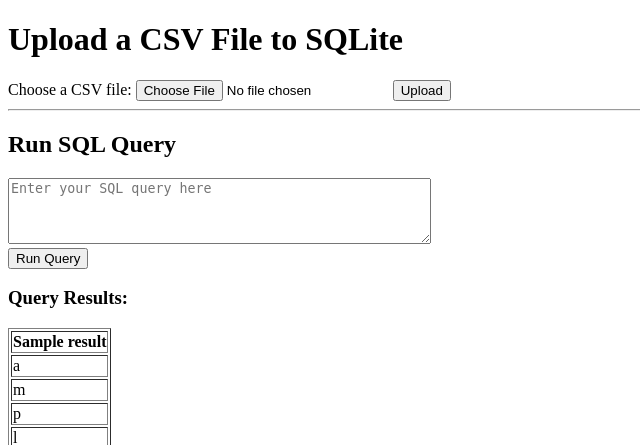
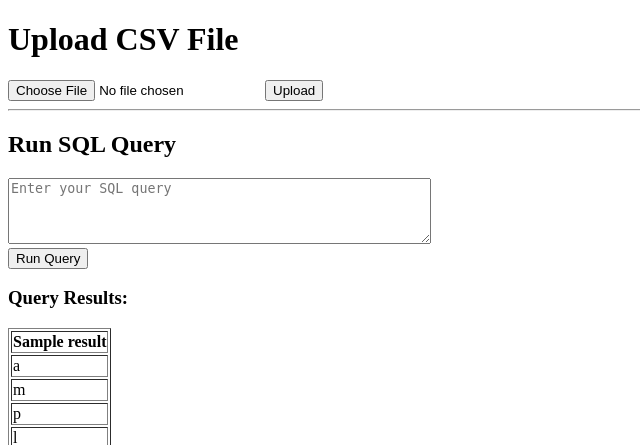
Before and after one commit to trevorpoppe/Software_Engineering_Principles, a Flask app: template AI Bookeeper/templates/index.html in a window 1280 px wide. Shown: the top 445 px of the page, without its empty margins (0-640 px from the left). Run offline with Flask 3, Linux system fonts and the light colour scheme; the template is opened without the code that fills it: most values are stand-ins (such as "Sample title", 1, 10 or a date in 2020).

Commit message:
Update index.html

```diff
--- a/AI Bookeeper/templates/index.html
+++ b/AI Bookeeper/templates/index.html
@@ -1,17 +1,12 @@
 <!DOCTYPE html>
-<html lang="en">
+<html>
 <head>
-    <meta charset="UTF-8">
-    <meta name="viewport" content="width=device-width, initial-scale=1.0">
     <title>CSV to SQLite</title>
 </head>
 <body>
-    <h1>Upload a CSV File to SQLite</h1>
-
-    <!-- Upload Form -->
+    <h1>Upload CSV File</h1>
     <form action="/upload" method="POST" enctype="multipart/form-data">
-        <label for="file">Choose a CSV file:</label>
-        <input type="file" name="file" id="file" required>
+        <input type="file" name="file" required>
         <button type="submit">Upload</button>
     </form>
 
@@ -19,17 +14,21 @@
 
     <h2>Run SQL Query</h2>
     <form action="/query" method="POST">
-        <textarea name="query" rows="4" cols="50" placeholder="Enter your SQL query here"></textarea><br>
+        <textarea name="query" rows="4" cols="50" placeholder="Enter your SQL query"></textarea><br>
         <button type="submit">Run Query</button>
     </form>
+
+    {% if error %}
+        <p style="color:red;">Error: {{ error }}</p>
+    {% endif %}
 
     {% if results %}
     <h3>Query Results:</h3>
     <table border="1">
         <thead>
             <tr>
-                {% for result in results[0] %}
-                <th>{{ result }}</th>
+                {% for header in results[0] %}
+                <th>{{ header }}</th>
                 {% endfor %}
             </tr>
         </thead>
```
